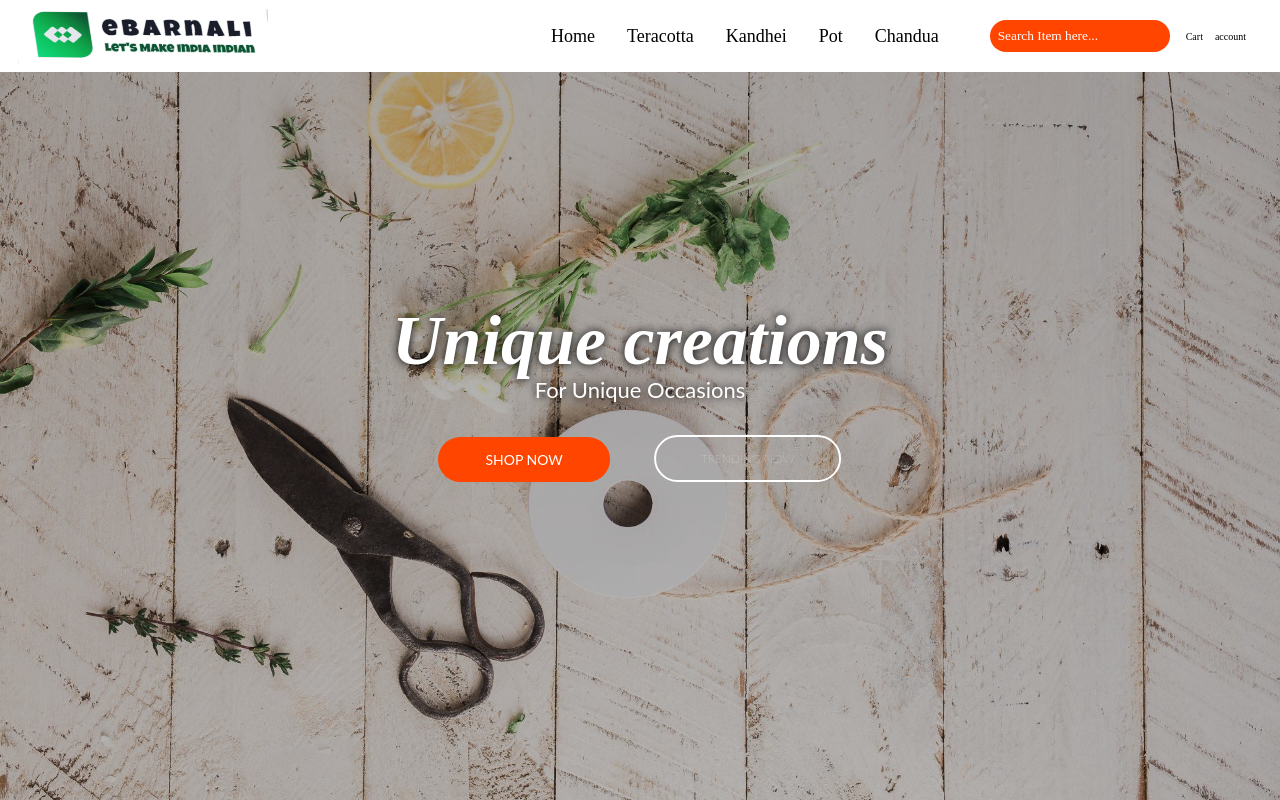
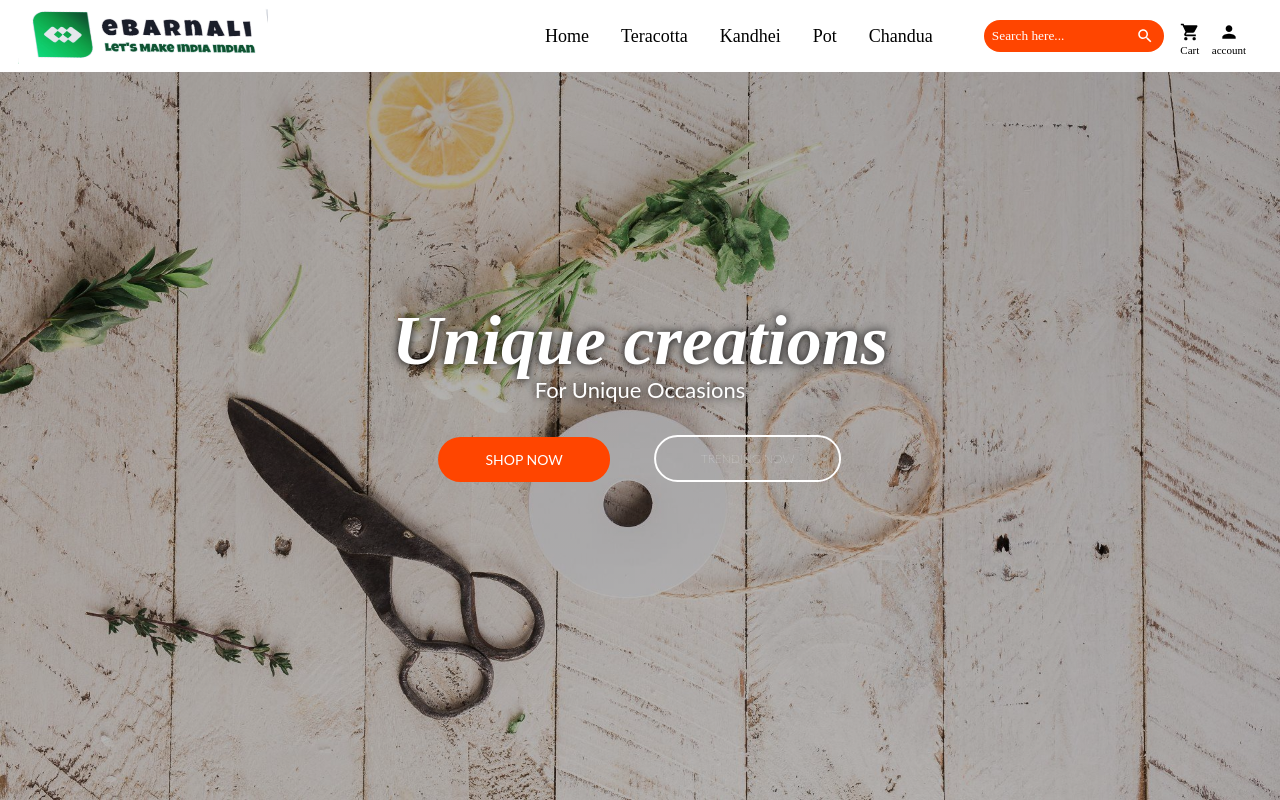
Before and after one commit to sahoochinmay/QFill, a React (Create React App) app: page / in a window 1280 px wide. Built offline with nearby package versions, Linux system fonts and the light colour scheme.

Commit message:
need fix: slider

```diff
--- a/src/index.scss
+++ b/src/index.scss
@@ -21,7 +21,6 @@ html {
   background-repeat: no-repeat;
   background-size: cover;
   position: relative;
-
   nav {
     background: white;
     display: flex;
@@ -29,7 +28,6 @@ html {
     align-items: center;
     padding: 0.6rem 1.8rem;
     z-index: 99;
-
     #logo {
       & img {
         display: inline-block;
@@ -37,26 +35,21 @@ html {
         height: auto;
       }
     }
-
     span {
       font-size: 1.8rem;
     }
-
     .menuItems {
       display: flex;
       justify-content: space-between;
       align-items: center;
-
       ul {
         display: flex;
         justify-content: center;
         margin-right: 2rem;
-          margin-bottom: 0; // to be replaced
         li {
           list-style: none;
           margin: 0 1.2rem;
           padding: 0 0.4rem;
-
           a {
             font-size: 1.8rem;
             text-decoration: none;
@@ -65,7 +58,6 @@ html {
             padding: 0.4rem 0;
             transition: 0.3s linear;
             position: relative;
-
             &::before {
               content: "";
               position: absolute;
@@ -76,18 +68,15 @@ html {
               background: $primaryColor;
               transition: 0.3s linear;
             }
-
             &:hover::before {
               width: 100%;
             }
-
             &:hover {
               color: $primaryColor;
             }
           }
         }
       }
-
       .searchBox {
         margin-left: 1.5rem;
         position: relative;
@@ -98,13 +87,11 @@ html {
           border-radius: 1.8rem;
           background: $primaryColor;
           color: white;
-
           &::placeholder {
             color: white;
           }
         }
-
-          i {
+        .searchIcon {
           font-size: 1.8rem;
           position: absolute;
           top: 50%;
@@ -115,44 +102,25 @@ html {
           color: white;
         }
       }
-
       .cart {
         display: flex;
         align-items: center;
         justify-content: space-between;
         margin: 0 1rem;
-
-          .cartSec {
-            text-align: center;
-            margin: 0 0.6rem;
-
-            i {
+        cursor: pointer;
+        p {
+          font-size: 1.1rem;
+        }
+        .cartIcon{
           font-size: 2rem;
         }
-
-            p {
-              font-size: 1rem;
-              margin-bottom: 0; //to be replaced
-            }
-          }
-
-          .signUp {
+        .cartSecs {
           text-align: center;
-            margin: 0 0.6rem;
-
-            i {
-              font-size: 2rem;
-            }
-
-            p {
-              font-size: 1rem;
-              margin-bottom: 0; //to be replaced
+          margin: 5px  0.6rem 0;
         }
       }
     }
   }
-    }
-
   &::after {
     content: " ";
     position: absolute;
@@ -164,7 +132,6 @@ html {
     opacity: 0.35;
     z-index: -1;
   }
-
   #image {
     width: 100%;
     height: 100%;
@@ -173,7 +140,6 @@ html {
     left: 0;
     z-index: -2;
   }
-
   .opa {
     position: absolute;
     top: 50%;
@@ -181,7 +147,6 @@ html {
     transform: translate(-50%, -50%);
     text-align: center;
     padding: 2rem 1.5rem;
-
     h2 {
       font-size: 7rem;
       color: white;
@@ -189,7 +154,6 @@ html {
       font-style: italic;
       text-shadow: 0 0 10px black;
     }
-
     small {
       display: inline-block;
       font-size: 2.2rem;
@@ -199,7 +163,6 @@ html {
       transform: translateY(-5px);
       font-family: "Lato", Helvetica, Arial, sans-serif;
     }
-
     .buttonWrapper {
       a {
         display: inline-block;
@@ -214,12 +177,10 @@ html {
         font-family: "Lato", Helvetica, Arial, sans-serif;
         transition: 0.3s linear;
         overflow: hidden;
-
         &:hover {
           opacity: 0.8;
         }
       }
-
       #a2 {
         display: inline-block;
         padding: 1.4rem 4.5rem;
@@ -233,7 +194,6 @@ html {
         border: 0.2rem solid white;
         position: relative;
         overflow: hidden;
-
         &::before {
           content: "";
           position: absolute;
@@ -257,15 +217,12 @@ html {
           height: 100%;
           transition: 0.3s linear;
         }
-
         &:hover::before {
           width: 50%;
         }
-
         &:hover::after {
           width: 50%;
         }
-
         &:hover {
           background: $primaryColor;
           border: 0.2rem solid transparent;
--- a/src/views/Landing.jsx
+++ b/src/views/Landing.jsx
@@ -1,12 +1,31 @@
-import React from "react";
-import logo from '../assets/images/logo.png'
-import slider1 from '../assets/images/slider1.jpg'
-import slider2 from '../assets/images/slider2.jpg'
+import React, { useState } from "react";
+import { Search, ShoppingCart, Person } from "@material-ui/icons";
+import logo from "../assets/images/logo.png";
+import slider1 from "../assets/images/slider1.jpg";
+import slider2 from "../assets/images/slider2.jpg";
+import slider3 from "../assets/images/slider3.jpg";
 
 const Landing = () => {
+  // START: slider
+  const [sliderSelect, setSliderSelect] = useState(slider1);
+  const sliderArr = [slider1, slider2, slider2];
+  let i = 0;
+  let state = 0;
+  // const selectSlider = setInterval(() => {
+  //   setSliderSelect(sliderArr[i]);
+  //   if (i === sliderArr.length - 1) {
+  //     state = 1;
+  //   } else if (i === 0 && state === 1) {
+  //     state = 0;
+  //   }
+  //   console.log(state);
+  //   state === 0 ? i++ : i--;
+  //   console.log("count", i);
+  // }, 3000);
+  // END: slider
   return (
     <>
-    {/* section:header */}
+      {/* section:header */}
       <section id="header">
         <div class="opa">
           <div class="headerText">
@@ -23,7 +42,7 @@ const Landing = () => {
           </div>
         </div>
 
-        <img src={slider1} alt="slider" id="image" />
+        <img src={sliderSelect} alt="slider" id="image" />
 
         <nav id="navBar">
           <div id="logo">
@@ -49,23 +68,17 @@ const Landing = () => {
             </ul>
 
             <div class="searchBox">
-              <input
-                type="search"
-                name=""
-                id=""
-                placeholder="Search Item here..."
-              />
-              <i class="fa fa-search" aria-hidden="true"></i>
+              <input type="search" name="" id="" placeholder="Search here..." />
+              <Search className="searchIcon" />
             </div>
 
             <div class="cart">
-              <div class="cartSec">
-                <i class="fa fa-cart-plus" aria-hidden="true"></i>
+              <div class="cartSecs">
+                <ShoppingCart className="cartIcon" />
                 <p>Cart</p>
               </div>
-
-              <div class="signUp">
-                <i class="fa fa-user" aria-hidden="true"></i>
+              <div class="cartSecs">
+                <Person className="cartIcon" />
                 <p>account</p>
               </div>
             </div>
```
Lines whose indentation alone changed are shown as unchanged.
